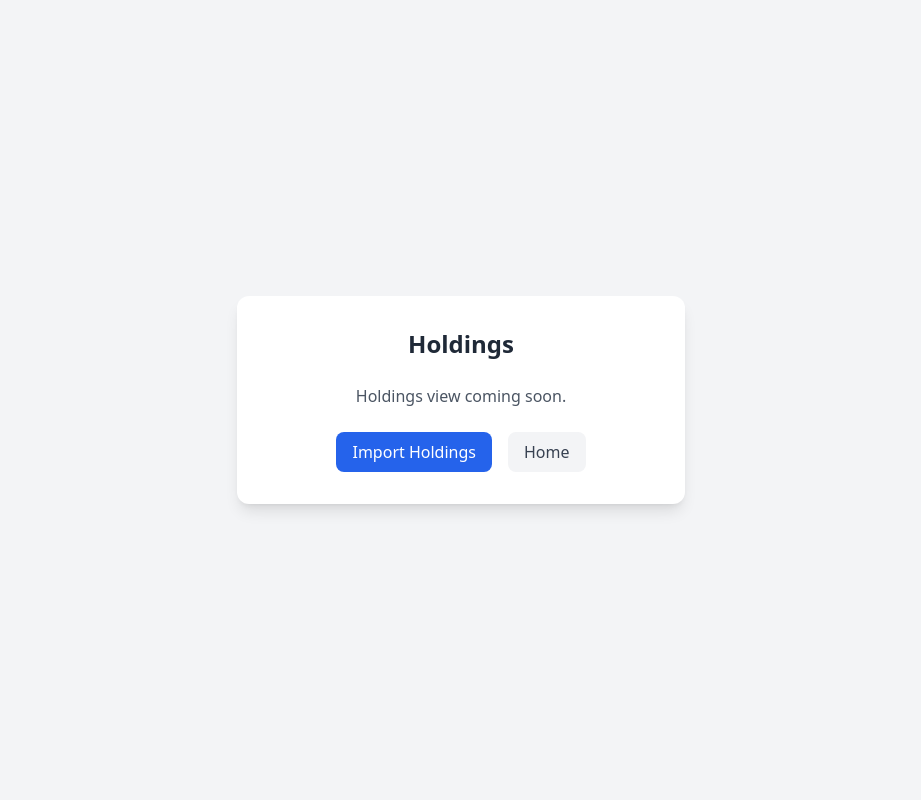
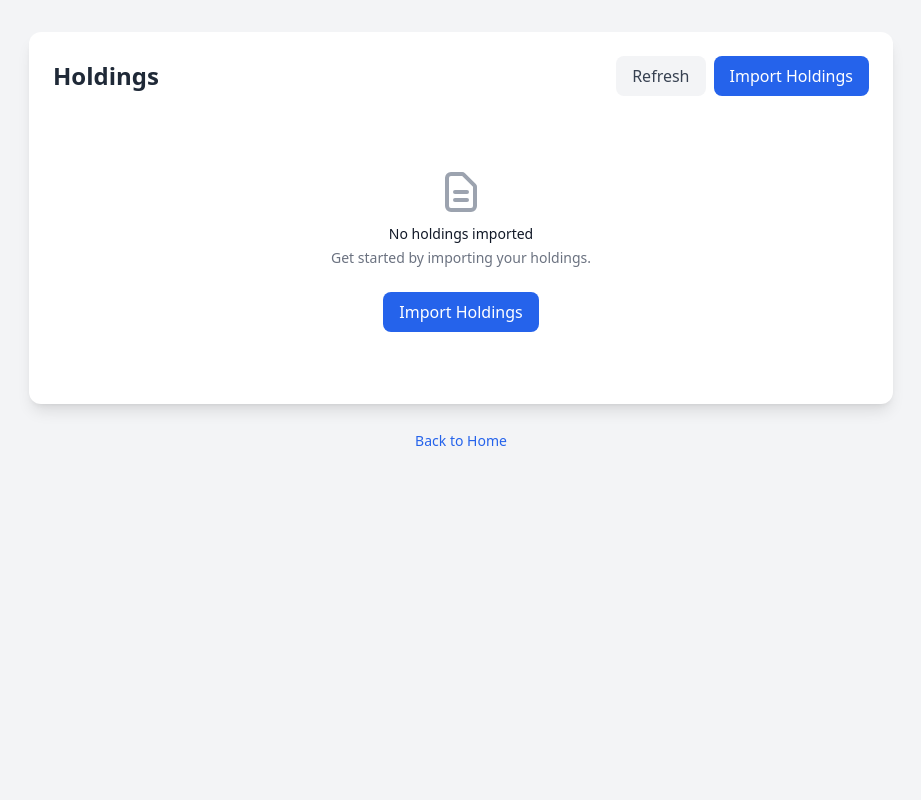
Before and after one commit to kacperkadziolka/plumbline, a FastAPI app: page /holdings in a window 1280 px wide. Shown: the whole page, without its empty margins (179-1100 px from the left). Run offline with FastAPI, Linux system fonts and the light colour scheme; data that the repository does not hold is empty; some libraries are stand-ins or nearby versions.

Commit message:
feat: Add holdings page displaying latest snapshot (#9)
- Add get_latest_holdings use-case to fetch and format snapshot data
- Update /holdings route with DB session injection (thin route pattern)
- Rewrite holdings.html template with data table, empty state, HTMX refresh
- Add 7 unit tests for use-case and 4 integration tests for page rendering

Co-authored-by: Claude Opus 4.5 <noreply@anthropic.com>

```diff
--- a/app/application/use_cases/__init__.py
+++ b/app/application/use_cases/__init__.py
@@ -1,3 +1,7 @@
+from app.application.use_cases.get_latest_holdings import (
+    LatestHoldingsResult,
+    get_latest_holdings,
+)
 from app.application.use_cases.import_holdings_manual import (
     ImportHoldingsResult,
     import_holdings_manual,
@@ -5,5 +9,7 @@ from app.application.use_cases.import_holdings_manual import (
 
 __all__ = [
     "ImportHoldingsResult",
+    "LatestHoldingsResult",
+    "get_latest_holdings",
     "import_holdings_manual",
 ]
--- /dev/null
+++ b/app/application/use_cases/get_latest_holdings.py
@@ -0,0 +1,50 @@
+from datetime import datetime
+
+from pydantic import BaseModel
+from sqlalchemy.ext.asyncio import AsyncSession
+
+from app.infrastructure.db.repositories import HoldingsRepository
+from app.infrastructure.io.holdings_csv import HoldingRow
+
+
+class LatestHoldingsResult(BaseModel):
+    """Result of fetching the latest holdings snapshot."""
+
+    snapshot_id: int
+    as_of_date: datetime
+    created_at: datetime
+    positions: list[HoldingRow]
+    position_count: int
+
+
+async def get_latest_holdings(session: AsyncSession) -> LatestHoldingsResult | None:
+    """Fetch the latest holdings snapshot for display.
+
+    Returns None if no snapshots exist.
+
+    Note: Does not commit. Caller owns transaction boundary.
+    """
+    repo = HoldingsRepository(session)
+    snapshot = await repo.get_latest_snapshot()
+
+    if snapshot is None:
+        return None
+
+    positions = [
+        HoldingRow(
+            ticker=p.asset.ticker,
+            name=p.asset.name,
+            qty=p.qty,
+            currency=p.asset.currency,
+            asset_type=p.asset.asset_type,
+        )
+        for p in sorted(snapshot.positions, key=lambda p: p.asset.ticker)
+    ]
+
+    return LatestHoldingsResult(
+        snapshot_id=snapshot.id,
+        as_of_date=snapshot.as_of_date,
+        created_at=snapshot.created_at,
+        positions=positions,
+        position_count=len(positions),
+    )
--- a/app/web/routes/pages.py
+++ b/app/web/routes/pages.py
@@ -1,6 +1,12 @@
-from fastapi import APIRouter, Request
+from typing import Annotated
+
+from fastapi import APIRouter, Depends, Request
 from fastapi.responses import HTMLResponse
 from fastapi.templating import Jinja2Templates
+from sqlalchemy.ext.asyncio import AsyncSession
+
+from app.application.use_cases import get_latest_holdings
+from app.infrastructure.db import get_async_db
 
 router = APIRouter(tags=["pages"])
 templates = Jinja2Templates(directory="app/web/templates")
@@ -12,5 +18,9 @@ async def index(request: Request) -> HTMLResponse:
 
 
 @router.get("/holdings", response_class=HTMLResponse)
-async def holdings_page(request: Request) -> HTMLResponse:
-    return templates.TemplateResponse(request, "holdings.html")
+async def holdings_page(
+    request: Request,
+    db: Annotated[AsyncSession, Depends(get_async_db)],
+) -> HTMLResponse:
+    result = await get_latest_holdings(db)
+    return templates.TemplateResponse(request, "holdings.html", {"holdings": result})
--- a/app/web/templates/holdings.html
+++ b/app/web/templates/holdings.html
@@ -5,24 +5,124 @@
     <meta name="viewport" content="width=device-width, initial-scale=1.0">
     <title>Holdings - Plumbline</title>
     <script src="https://cdn.tailwindcss.com"></script>
+    <script src="https://unpkg.com/htmx.org@2.0.4"></script>
 </head>
-<body class="min-h-screen bg-gray-100 flex items-center justify-center">
-    <div class="bg-white rounded-xl shadow-lg p-8 max-w-md w-full mx-4">
-        <h1 class="text-2xl font-bold text-gray-800 mb-6 text-center">Holdings</h1>
+<body class="min-h-screen bg-gray-100">
+    <div class="max-w-4xl mx-auto py-8 px-4">
+        <div class="bg-white rounded-xl shadow-lg p-6">
+            <!-- Header -->
+            <div class="flex items-center justify-between mb-6">
+                <h1 class="text-2xl font-bold text-gray-800">Holdings</h1>
+                <div class="flex space-x-2">
+                    <button
+                        hx-get="/holdings"
+                        hx-target="body"
+                        hx-swap="outerHTML"
+                        class="bg-gray-100 hover:bg-gray-200 text-gray-700 font-medium py-2 px-4 rounded-lg transition-colors"
+                    >
+                        Refresh
+                    </button>
+                    <a href="/import"
+                       class="bg-blue-600 hover:bg-blue-700 text-white font-medium py-2 px-4 rounded-lg transition-colors">
+                        Import Holdings
+                    </a>
+                </div>
+            </div>
 
-        <p class="text-gray-600 text-center mb-6">
-            Holdings view coming soon.
-        </p>
+            {% if holdings %}
+            <!-- Snapshot Info -->
+            <div class="bg-gray-50 rounded-lg p-4 mb-6">
+                <div class="flex flex-wrap gap-4 text-sm text-gray-600">
+                    <div>
+                        <span class="font-medium">Snapshot Date:</span>
+                        {{ holdings.as_of_date.strftime("%Y-%m-%d %H:%M UTC") }}
+                    </div>
+                    <div>
+                        <span class="font-medium">Positions:</span>
+                        {{ holdings.position_count }}
+                    </div>
+                    <div>
+                        <span class="font-medium">Snapshot ID:</span>
+                        #{{ holdings.snapshot_id }}
+                    </div>
+                </div>
+            </div>
 
-        <div class="flex justify-center space-x-4">
-            <a href="/import"
-               class="bg-blue-600 hover:bg-blue-700 text-white font-medium py-2 px-4 rounded-lg transition-colors">
-                Import Holdings
-            </a>
-            <a href="/"
-               class="bg-gray-100 hover:bg-gray-200 text-gray-700 font-medium py-2 px-4 rounded-lg transition-colors">
-                Home
-            </a>
+            <!-- Holdings Table -->
+            {% if holdings.positions %}
+            <div class="overflow-x-auto">
+                <table class="min-w-full divide-y divide-gray-200">
+                    <thead class="bg-gray-50">
+                        <tr>
+                            <th class="px-6 py-3 text-left text-xs font-medium text-gray-500 uppercase tracking-wider">
+                                Ticker
+                            </th>
+                            <th class="px-6 py-3 text-left text-xs font-medium text-gray-500 uppercase tracking-wider">
+                                Name
+                            </th>
+                            <th class="px-6 py-3 text-right text-xs font-medium text-gray-500 uppercase tracking-wider">
+                                Quantity
+                            </th>
+                            <th class="px-6 py-3 text-left text-xs font-medium text-gray-500 uppercase tracking-wider">
+                                Currency
+                            </th>
+                            <th class="px-6 py-3 text-left text-xs font-medium text-gray-500 uppercase tracking-wider">
+                                Type
+                            </th>
+                        </tr>
+                    </thead>
+                    <tbody class="bg-white divide-y divide-gray-200">
+                        {% for position in holdings.positions %}
+                        <tr class="hover:bg-gray-50">
+                            <td class="px-6 py-4 whitespace-nowrap text-sm font-medium text-gray-900">
+                                {{ position.ticker }}
+                            </td>
+                            <td class="px-6 py-4 whitespace-nowrap text-sm text-gray-500">
+                                {{ position.name or "-" }}
+                            </td>
+                            <td class="px-6 py-4 whitespace-nowrap text-sm text-gray-900 text-right font-mono">
+                                {{ position.qty }}
+                            </td>
+                            <td class="px-6 py-4 whitespace-nowrap text-sm text-gray-500">
+                                {{ position.currency }}
+                            </td>
+                            <td class="px-6 py-4 whitespace-nowrap text-sm text-gray-500">
+                                {{ position.asset_type }}
+                            </td>
+                        </tr>
+                        {% endfor %}
+                    </tbody>
+                </table>
+            </div>
+            {% else %}
+            <!-- Empty Snapshot (imported with no positions) -->
+            <p class="text-gray-500 text-center py-8">
+                This snapshot contains no positions.
+            </p>
+            {% endif %}
+
+            {% else %}
+            <!-- No Snapshot Exists -->
+            <div class="text-center py-12">
+                <svg class="mx-auto h-12 w-12 text-gray-400" fill="none" stroke="currentColor" viewBox="0 0 24 24">
+                    <path stroke-linecap="round" stroke-linejoin="round" stroke-width="2"
+                          d="M9 12h6m-6 4h6m2 5H7a2 2 0 01-2-2V5a2 2 0 012-2h5.586a1 1 0 01.707.293l5.414 5.414a1 1 0 01.293.707V19a2 2 0 01-2 2z"/>
+                </svg>
+                <h3 class="mt-2 text-sm font-medium text-gray-900">No holdings imported</h3>
+                <p class="mt-1 text-sm text-gray-500">Get started by importing your holdings.</p>
+                <div class="mt-6">
+                    <a href="/import"
+                       class="inline-flex items-center px-4 py-2 bg-blue-600 hover:bg-blue-700 text-white font-medium rounded-lg transition-colors">
+                        Import Holdings
+                    </a>
+                </div>
+            </div>
+            {% endif %}
+        </div>
+
+        <!-- Navigation -->
+        <div class="mt-6 text-center">
+            <a href="/" class="text-blue-600 hover:text-blue-800 text-sm">Back to Home</a>
         </div>
     </div>
 </body>
```
Also changed, not shown: tests/application/use_cases/test_get_latest_holdings.py (added, +148 -0 lines), tests/web/routes/test_import_routes.py (+48 -1 lines).
